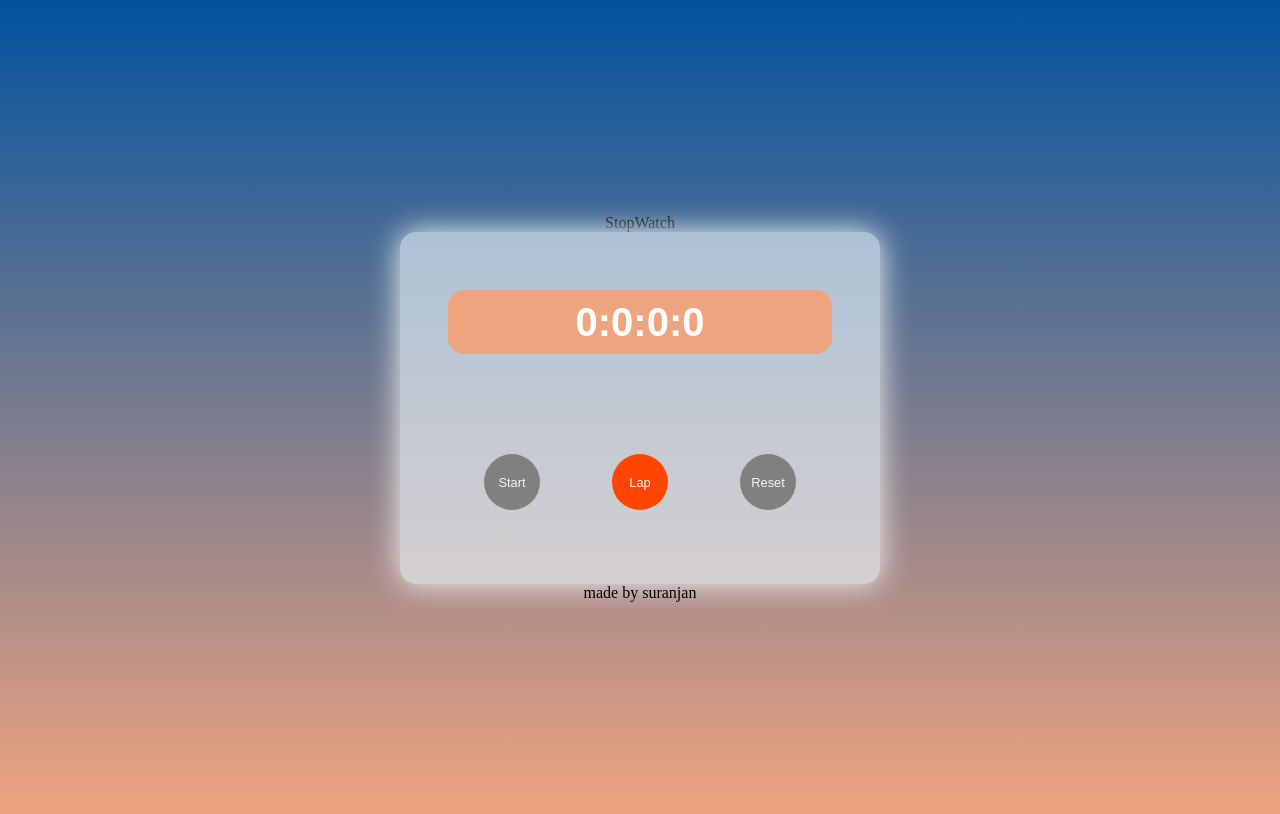
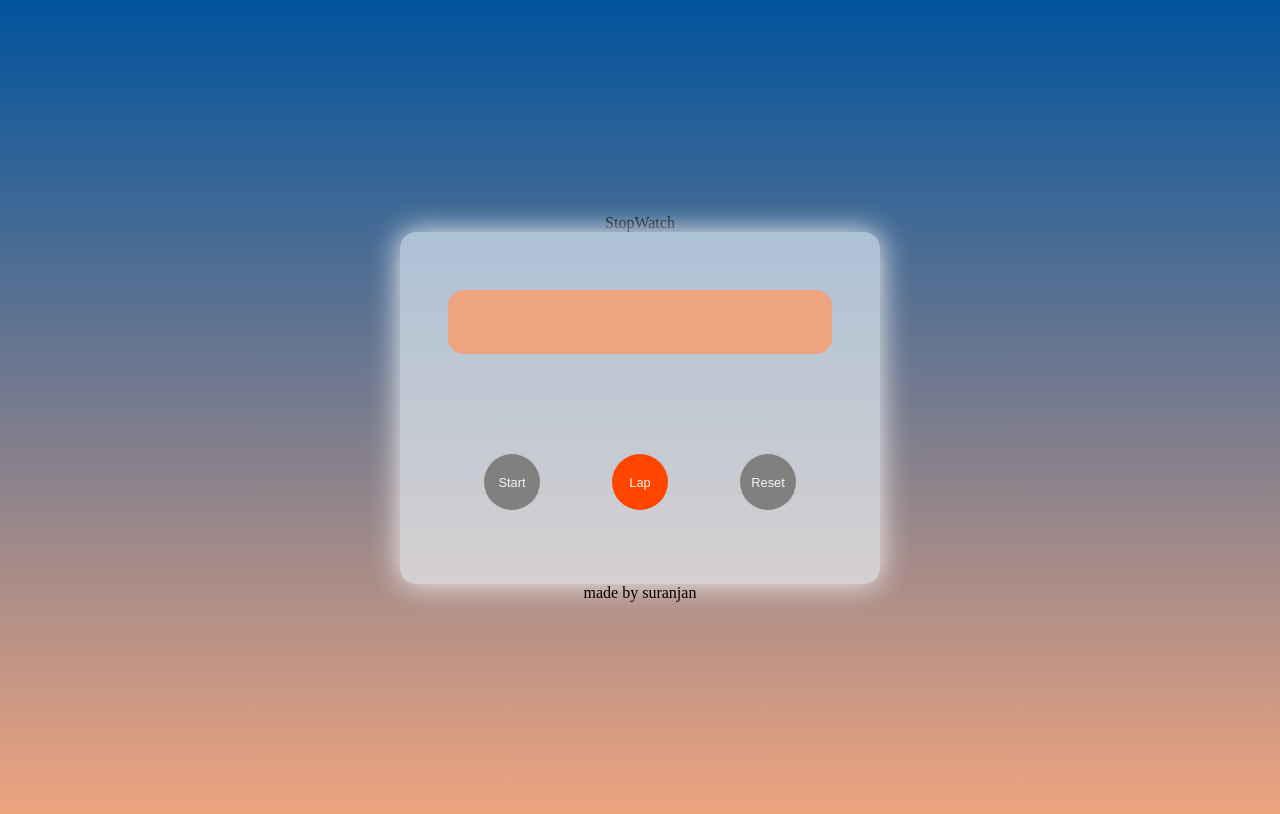
Before and after one commit to suranjanmaity/StopWatch, a plain HTML site: page index.html in a window 1280 px wide. Both pictures are taken after a click on the button "Reset". Drawn offline with Linux system fonts and the light colour scheme.

```diff
--- a/index.css
+++ b/index.css
@@ -62,9 +62,7 @@ ol{
     margin : 0;
     border-radius: 1rem;
 }
-li{
-    /* list-style-type: none; */
-}
+
 .controls{
     /* border: 2px solid greenyellow; */
     border-radius: 1rem;
--- a/index.js
+++ b/index.js
@@ -83,9 +83,7 @@ reset.addEventListener("click",()=>{
     sec=0;
     mils=0;
     clearInterval(timeCount);
-    time.innerHTML=`
-    ${hr}:${min}:${sec}:${mils}
-    `;
+    time.innerHTML=``;
     ul.innerHTML = ``;
     count = 0;
     lapList.style.display = 'none';
```
